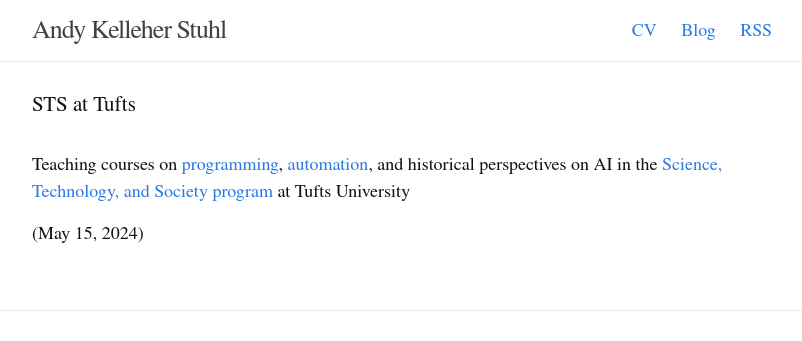
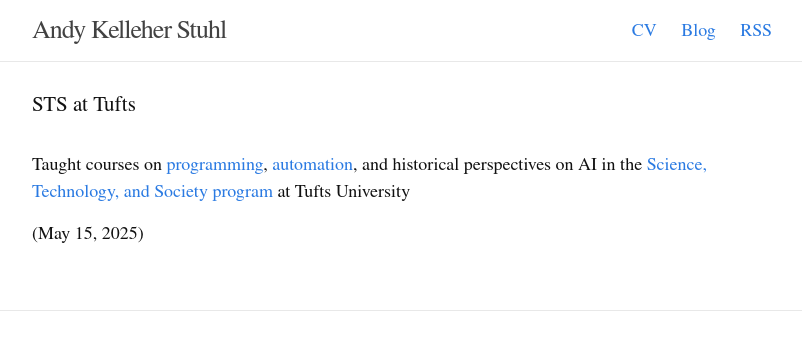
Before and after one commit to akstuhl/akstuhl.github.io, a Jekyll site: the page built from _stuff/tufts-sts.md, in a window 1280 px wide. Shown: the top 341 px of the page, without its empty margins (238-1040 px from the left). Built offline with Jekyll 4.4.1, drawn with Linux system fonts in a browser that asks for light colours; nearby versions of some CDN libraries.

```diff
--- a/_stuff/tufts-sts.md
+++ b/_stuff/tufts-sts.md
@@ -1,8 +1,8 @@
 ---
-category: stuff-doing
-date: 2024-05-15
+category: stuff-done
+date: 2025-05-15
 tagline: "STS at Tufts"
 icons: '🐘️ 🔬️'
 ---
 
-Teaching courses on [programming](syllabi/23F-programming.html), [automation](syllabi/24S-automation.html), and historical perspectives on AI in the [Science, Technology, and Society program](https://as.tufts.edu/science-technology-and-society) at Tufts University
+Taught courses on [programming](syllabi/23F-programming.html), [automation](syllabi/24S-automation.html), and historical perspectives on AI in the [Science, Technology, and Society program](https://as.tufts.edu/science-technology-and-society) at Tufts University
```
Also changed, not shown: _stuff/machine-listening.md (+1 -1 lines), _stuff/shu.md (added, +8 -0 lines).
